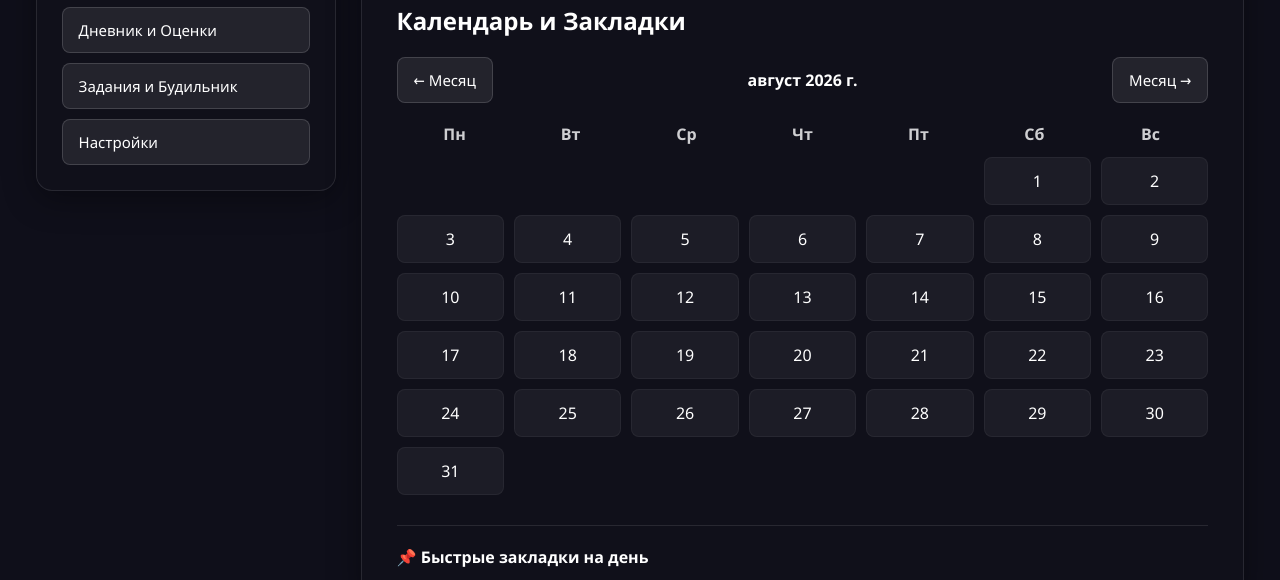
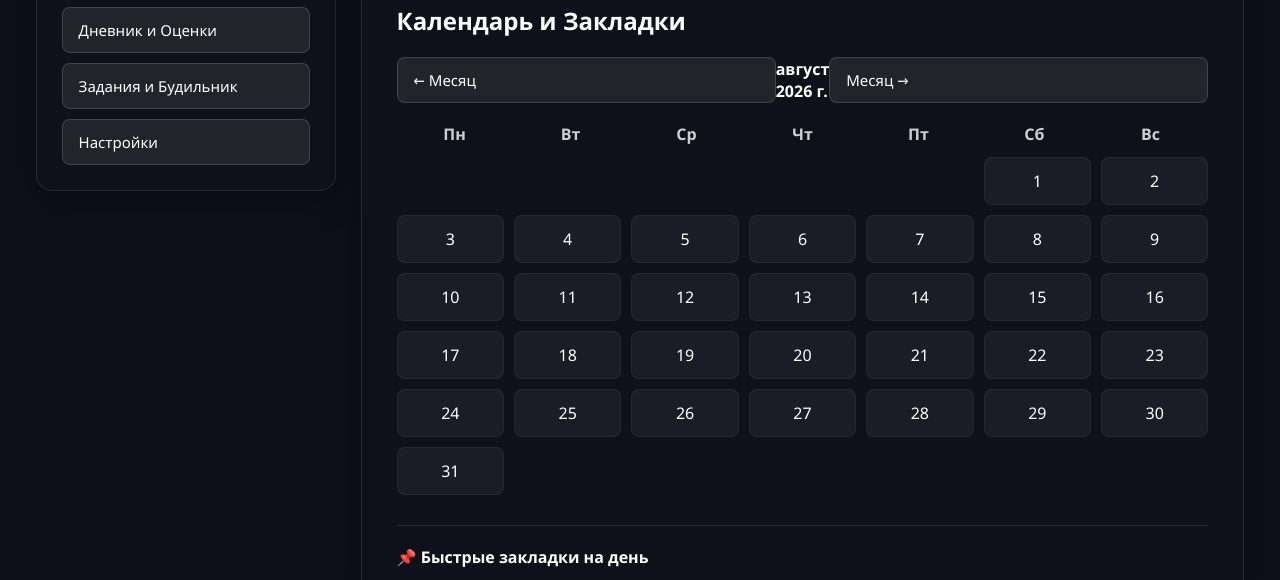
Before and after one commit to forgetoneforever-a11y/college_organizer, a website: page index.html in a window 1280 px wide. Shown: the part 158-738 px from the top of the page. Drawn offline with Linux system fonts and the light colour scheme.

Commit message:
Update style.css

```diff
--- a/style.css
+++ b/style.css
@@ -53,7 +53,6 @@ body {
     display: none;
 }
 
-/* Растянутый интерфейс на ПК */
 .app-wrapper {
     display: flex;
     width: 96vw;
@@ -99,6 +98,8 @@ body {
     text-align: left;
     transition: 0.2s;
     font-size: 15px;
+    width: 100%;
+    box-sizing: border-box;
 }
 
 .nav-btn:hover, .action-btn:hover, button:hover {
@@ -142,7 +143,6 @@ body {
     margin-bottom: 20px;
 }
 
-/* Строгий фикс для дней недели, чтобы они шли ровно в ряд */
 .weekdays-grid {
     display: grid !important;
     grid-template-columns: repeat(7, 1fr) !important;
@@ -174,7 +174,6 @@ input[type="text"], input[type="time"] {
     font-size: 14px;
 }
 
-/* Мобильная адаптивность */
 @media (max-width: 768px) {
     .app-wrapper {
         flex-direction: column;
```
